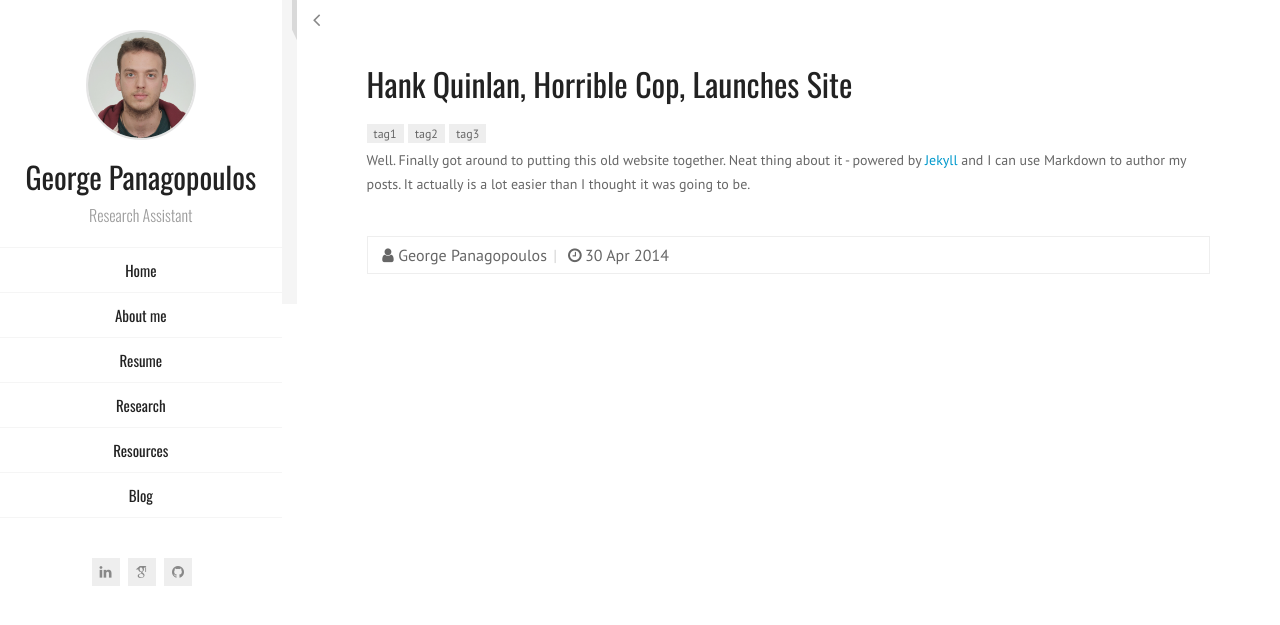
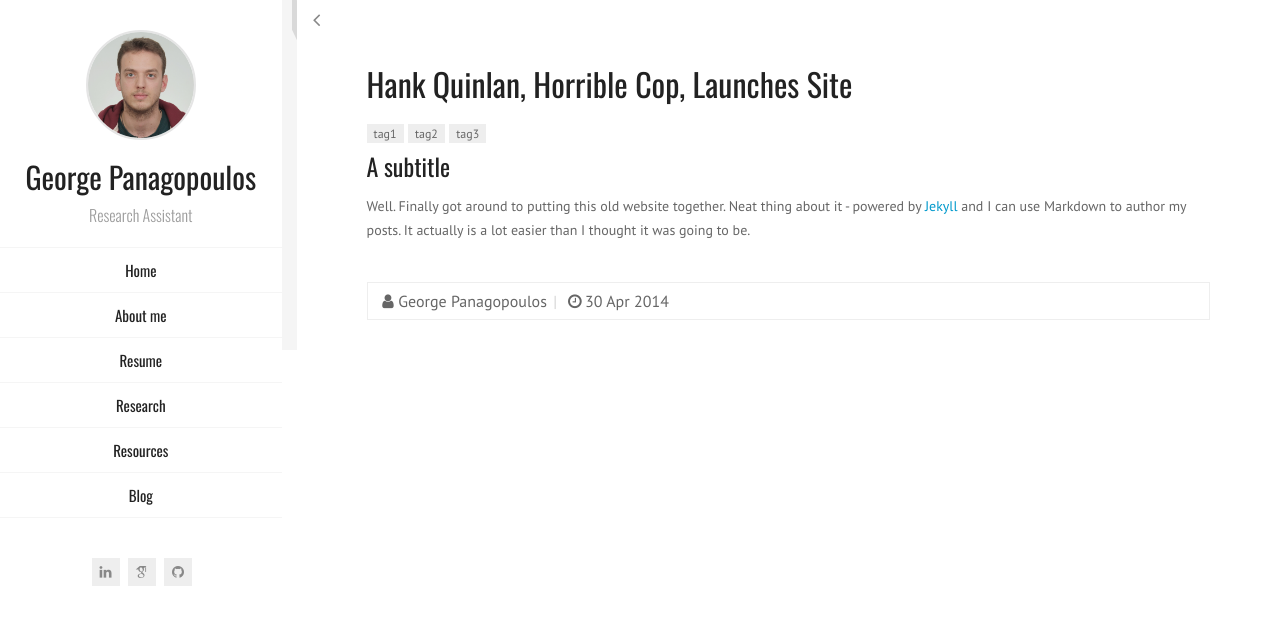
Before and after one commit to geopanag/geopanag.github.io, a Jekyll site: the page built from _posts/2014-04-30-hank-quinlan-site-launched.md, in a window 1280 px wide. Shown: the top 625 px of the page. Built offline with Jekyll 4.4.1, drawn with Linux system fonts in a browser that asks for light colours; some web fonts are replaced.

Commit message:
markdown test

```diff
--- a/_posts/2014-04-30-hank-quinlan-site-launched.md
+++ b/_posts/2014-04-30-hank-quinlan-site-launched.md
@@ -6,4 +6,7 @@ category: ["basic"]
 tags: ["tag1", "tag2", "tag3"]
 ---
 
+## A subtitle
+
+
 Well. Finally got around to putting this old website together. Neat thing about it - powered by [Jekyll](http://jekyllrb.com) and I can use Markdown to author my posts. It actually is a lot easier than I thought it was going to be.
```
